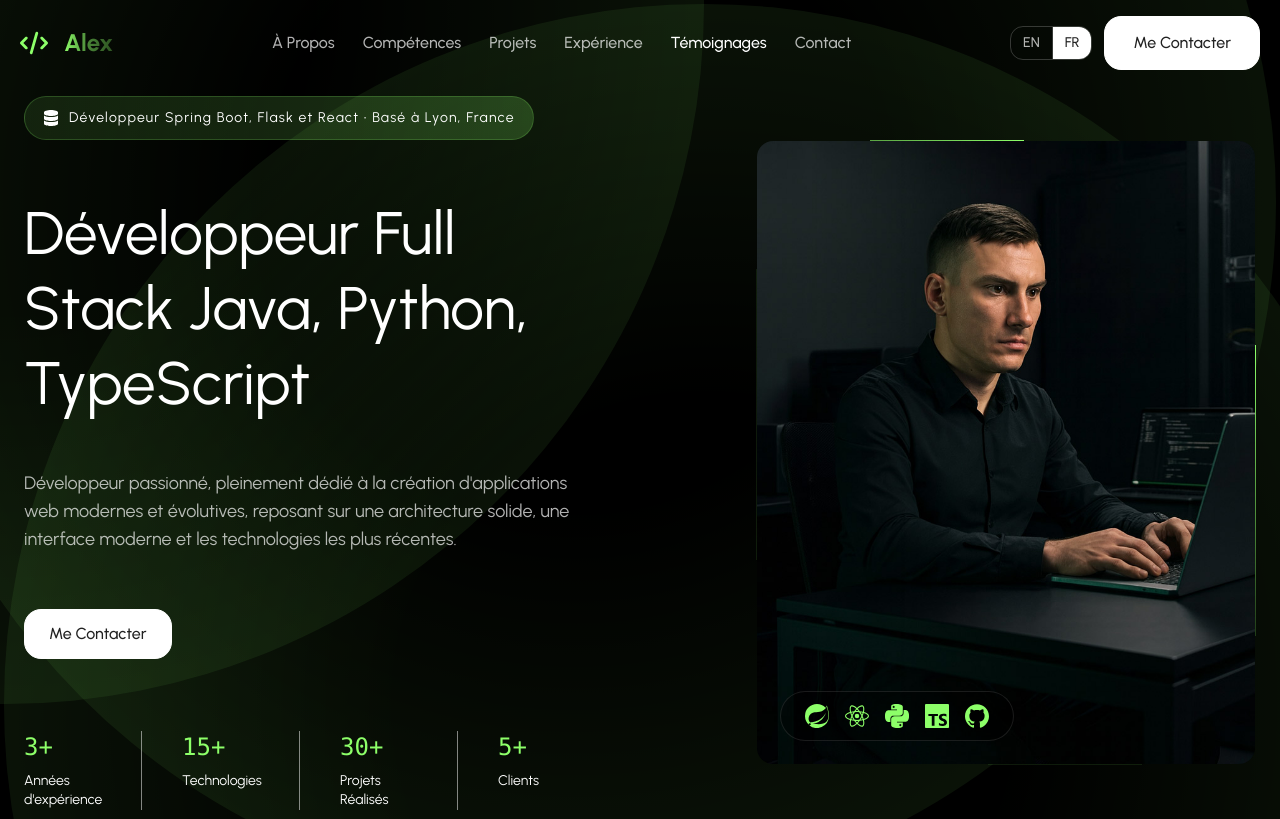
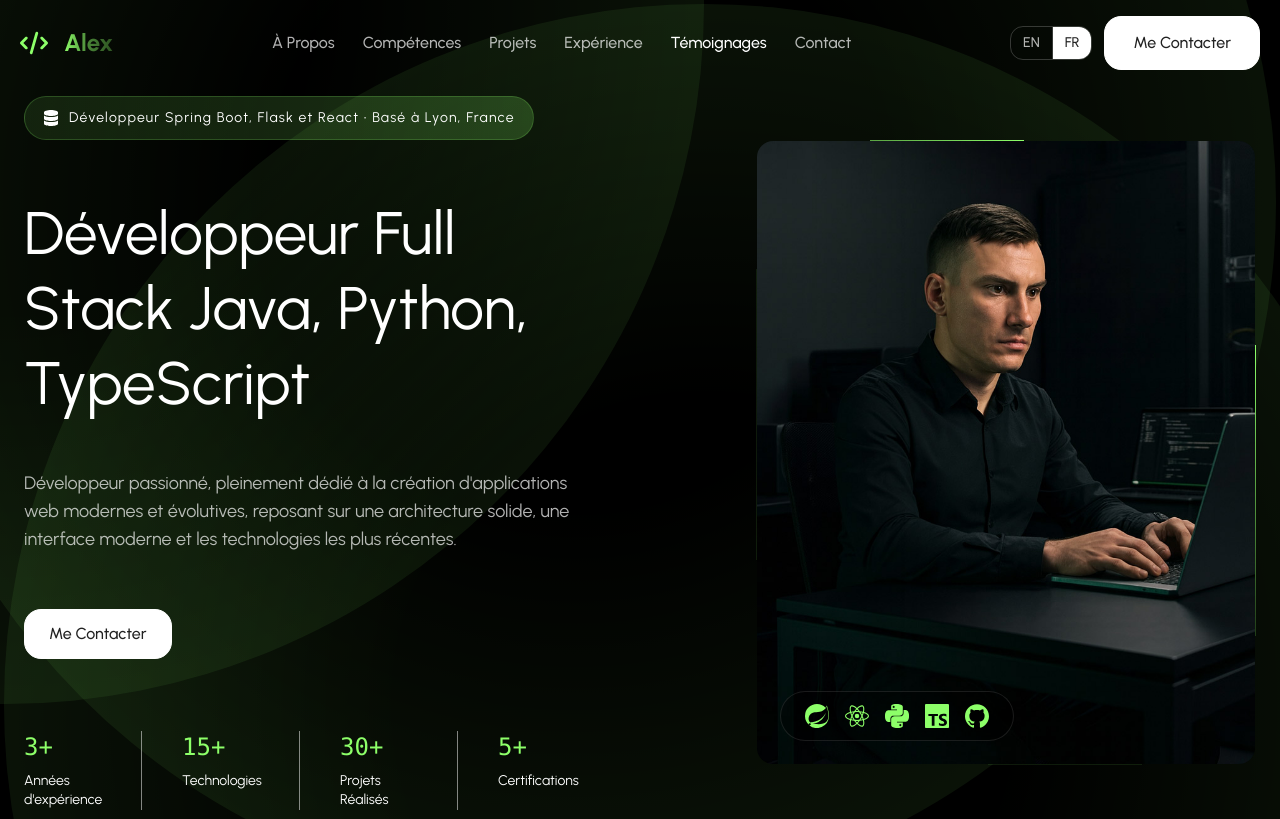
Before and after one commit to alexbalak21/Portfolio, a React (Vite) app: page / in a window 1280 px wide. Shown: the top 819 px of the page. Built offline with nearby package versions, Linux system fonts and the light colour scheme.

Commit message:
contact working

```diff
--- a/src/components/sections/Contact.tsx
+++ b/src/components/sections/Contact.tsx
@@ -159,6 +159,17 @@ const Contact = () => {
           <FadeIn delay={100}>
             <div className="bg-white/5 border border-white/10 rounded-2xl p-8">
               <form onSubmit={handleSubmit} className="space-y-6">
+                 {status.message && (
+                  <div
+                    className={`p-4 rounded-xl ${
+                      status.type === 'success'
+                        ? 'border border-green-500/20 text-green-400 bg-green-500/10'
+                        : 'border border-red-500/20 text-red-400 bg-red-500/10'
+                    }`}
+                  >
+                    {status.message}
+                  </div>
+                )}
                 <div>
                   <label htmlFor="name" className="block text-sm font-medium text-white/80 mb-2">
                     {texts.contactInfo.name}
@@ -211,18 +222,6 @@ const Contact = () => {
                   <span>{texts.SEND_MESSAGE}</span>
                   <Send className="w-5 h-5 group-hover:translate-x-1 transition-transform duration-300" />
                 </button>
-
-                {status.message && (
-                  <div
-                    className={`p-4 rounded-xl ${
-                      status.type === 'success'
-                        ? 'border border-green-500/20 text-green-400'
-                        : 'border border-red-500/20 text-red-400'
-                    }`}
-                  >
-                    {status.message}
-                  </div>
-                )}
               </form>
             </div>
           </FadeIn>
--- a/src/data/english/hero.en.ts
+++ b/src/data/english/hero.en.ts
@@ -20,5 +20,5 @@ export const STATS: StatItem[] = [
   { label: 'Years Experience', value: '3+' },
   { label: 'Technologies', value: '15+' },
   { label: 'Projects Completed', value: '30+' },
-  { label: 'Clients', value: '5+' }
+  { label: 'Certifications', value: '5+' }
 ];
--- a/src/data/french/hero.fr.ts
+++ b/src/data/french/hero.fr.ts
@@ -21,5 +21,5 @@ export const STATS: StatItem[] = [
     { label: "Années d'expérience", value: '3+' },
     { label: 'Technologies', value: '15+' },
     { label: 'Projets Réalisés', value: '30+' },
-    { label: 'Clients', value: '5+' }
+    { label: 'Certifications', value: '5+' }
 ];
```
